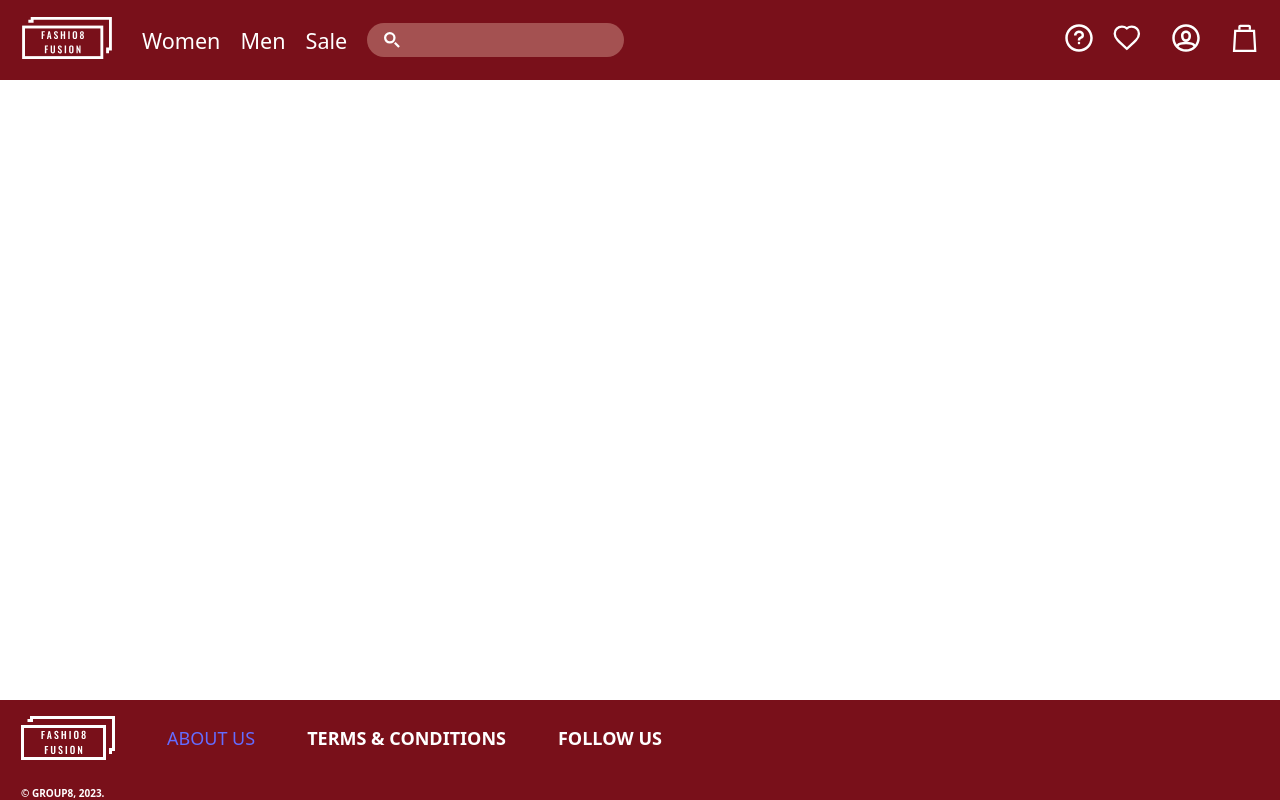
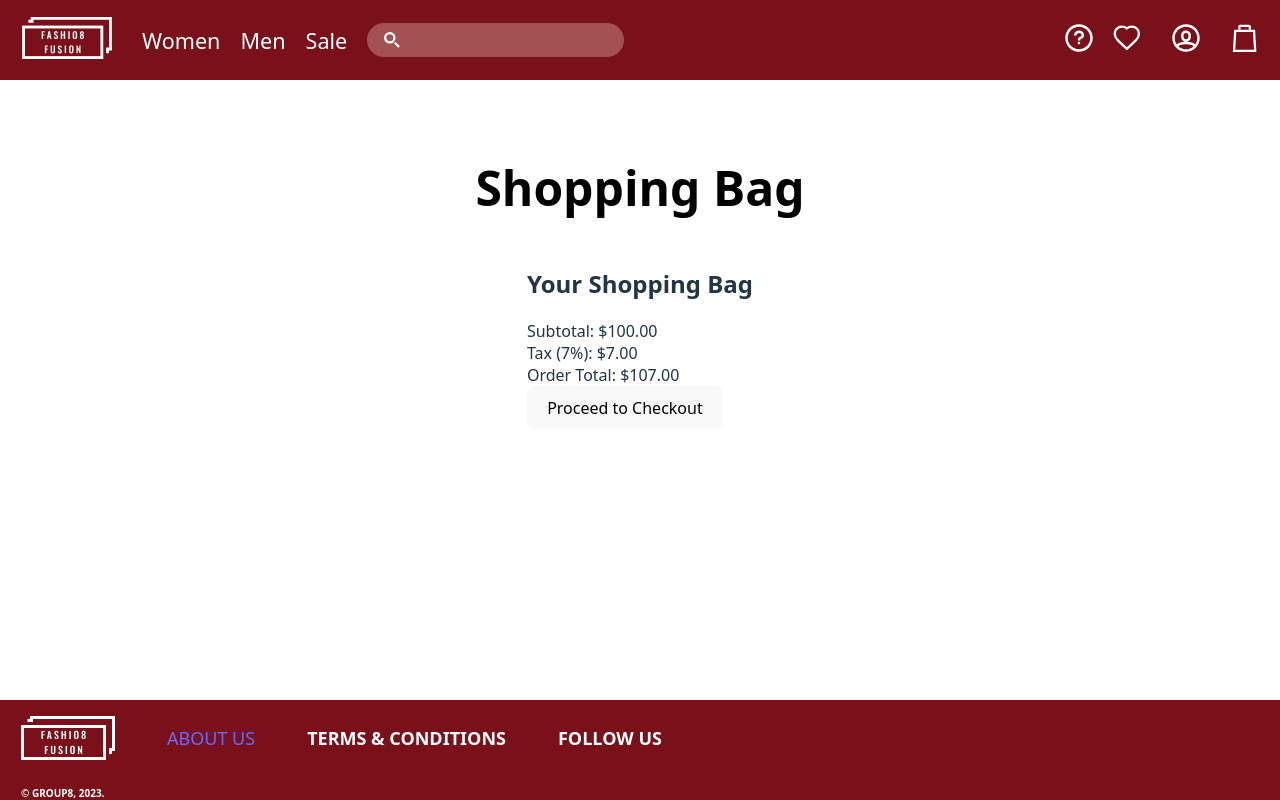
Before and after one commit to arturgola/ClothingStorePlatform, a React (Vite) app in the folder fashio8fusion/frontend/: page /shoppingbag in a window 1280 px wide. Built offline with nearby package versions, Linux system fonts and the light colour scheme; a web font is replaced by a local one.

Commit message:
feat: added shopping bag for future

```diff
--- a/fashio8fusion/frontend/src/App.jsx
+++ b/fashio8fusion/frontend/src/App.jsx
@@ -10,8 +10,9 @@ import Login from './pages/Login/Login';
 import { AuthProvider } from './hooks/AuthContext';
 // import { Women } from './pages/ProductPageWo/ProductPageWo';
 import { ProductPage } from "./pages/ProductPage/ProductPage";
-import AboutUs from "./pages/Aboutus";
+import AboutUs from "./pages/AboutUs/Aboutus";
 import ContactUs from "./pages/Contactus/ContactUS";
+import { ShoppingBag } from './pages/ShoppingBag/ShoppingBag';
 
 const App = () => {
   return (
@@ -29,6 +30,7 @@ const App = () => {
               <Route path="/Aboutus" element={<AboutUs />} />
               <Route path="/ContactUs" element={<ContactUs />} />
               <Route path="/product/:id" element={<ProductScreen />} />
+              <Route path="/shoppingbag" element={<ShoppingBag />} />
             </Routes>
           </div>
           <Footer />
--- a/fashio8fusion/frontend/src/components/DropdownShoppingBag/DropdownShoppingBag.jsx
+++ b/fashio8fusion/frontend/src/components/DropdownShoppingBag/DropdownShoppingBag.jsx
@@ -29,7 +29,7 @@ export const DropdownShoppingBag = () => {
             <button className={styles.view_shopping_btn}>
               VIEW SHOPPING BAG
             </button>
-            <button className={styles.checkout_btn}>CHECKOUT</button>
+            <Link to="/shoppingbag" className={styles.checkout_btn}>CHECKOUT</Link>
           </div>
         </div>
       </div>
--- a/fashio8fusion/frontend/src/components/DropdownShoppingBag/DropdownShoppingBag.module.css
+++ b/fashio8fusion/frontend/src/components/DropdownShoppingBag/DropdownShoppingBag.module.css
@@ -93,4 +93,7 @@
   height: 45px;
   padding: unset;
   margin: unset;
+  display: flex;
+  justify-content: center;
+  align-items: center;
 }
--- a/fashio8fusion/frontend/src/pages/ProductPage/ProductPage.module.css
+++ b/fashio8fusion/frontend/src/pages/ProductPage/ProductPage.module.css
@@ -12,6 +12,11 @@
 .product_picture_container {
     width: 751px;
     height: 951px;
+}
+
+.product_picture_container>img {
+    width: 100%;
+    height: 100%;
 }
 
 .product_description_container {
--- a/fashio8fusion/frontend/src/pages/ProductPage/ProductScreen.jsx
+++ b/fashio8fusion/frontend/src/pages/ProductPage/ProductScreen.jsx
@@ -1,5 +1,8 @@
 import { useParams } from 'react-router-dom';
 import { useEffect, useReducer } from 'react';
+import styles from './ProductPage.module.css';
+import { ProductSizeButton } from '../../components/ProductSizeButton/ProductSizeButton';
+import { QuantityCounter } from '../../components/QuantityCounter/QuantityCounter';
 
 import { REACT_APP_API_URL } from '../../utils/apiConfig';
 
@@ -48,16 +51,46 @@ const ProductScreen = () => {
   }, [id]);
 
   return (
-    <div>
+    <div className={styles.main_container}>
       {error && <div>{error}</div>}
       {loading && <div>Loading product information...</div>}
       {product && (
-        <div>
-          <h2>{product.name}</h2>
-          <img src={REACT_APP_API_URL + product.image} alt={product.name} />
-          <p>€{product.price}</p>
-          <p>{product.description}</p>
-        </div>
+        <>
+          <div className={styles.product_picture_container}>
+            <img src={REACT_APP_API_URL + product.image} alt={product.name} />
+          </div>
+          <div>
+            <div className={styles.product_description_container}>
+              <p className={styles.header_container}>{product.name}</p>
+              <p className={styles.text_container}>SELECT SIZE (Centimeters)</p>
+              <div className={styles.size_button_container_main}>
+                <ProductSizeButton>XS</ProductSizeButton>
+                <ProductSizeButton>S</ProductSizeButton>
+                <ProductSizeButton>M</ProductSizeButton>
+                <ProductSizeButton>L</ProductSizeButton>
+                <ProductSizeButton>XL</ProductSizeButton>
+              </div>
+              <div className={styles.text_price_container}>
+                <div>
+                  <p className={styles.text_container}>QUANTITY</p>
+                  <QuantityCounter />
+                </div>
+                <div>
+                  <p className={styles.text_container}>PRICE TOTAL</p>
+                  <p className={styles.price_tag}>€{product.price}</p>
+                  <p>{product.description}</p>
+                </div>
+              </div>
+              <button className={styles.add_bag_button}>
+                ADD TO BAG
+              </button>
+              <div className={styles.description_text_container}>
+                <p>FREE SHIPPING</p>
+                <p>PRODUCT CODE: {product._id}</p>
+              </div>
+            </div>
+          </div>
+        </>
       )}
     </div>
   );
--- /dev/null
+++ b/fashio8fusion/frontend/src/pages/ShoppingBag/ShoppingBag.jsx
@@ -0,0 +1,30 @@
+import React from 'react'
+import { ShoppingBagTotal } from './components/ShoppingBagTotal';
+import styles from './ShoppingBag.module.css';
+
+export const ShoppingBag = () => {
+    // Example data
+    const subtotal = 100;
+    const taxRate = 0.07; // 7% tax rate
+    const tax = subtotal * taxRate;
+    const orderTotal = subtotal + tax;
+
+    const handleProceedToCheckout = () => {
+        // Handle the checkout logic here
+        console.log('Proceeding to checkout...');
+    };
+
+    return (
+        <div className={styles.main_container}>
+            <h1>Shopping Bag</h1>
+            <div>
+                <ShoppingBagTotal
+                    subtotal={subtotal}
+                    tax={tax}
+                    orderTotal={orderTotal}
+                    onProceedToCheckout={handleProceedToCheckout}
+                />
+            </div>
+        </div>
+    );
+}
--- /dev/null
+++ b/fashio8fusion/frontend/src/pages/ShoppingBag/ShoppingBag.module.css
@@ -0,0 +1,12 @@
+.main_container {
+    display: flex;
+    flex-direction: column;
+    justify-content: center;
+    align-items: center;
+}
+
+.main_container h1 {
+    color: #000;
+    font-size: 48px;
+    padding-top: 50px;
+}
--- /dev/null
+++ b/fashio8fusion/frontend/src/pages/ShoppingBag/components/ShoppingBagTotal.jsx
@@ -0,0 +1,20 @@
+import React from 'react'
+import styles from './ShoppingBagTotal.module.css';
+
+export const ShoppingBagTotal = ({ subtotal, tax, orderTotal, onProceedToCheckout }) => {
+    return (
+        <div className="shopping-bag">
+            <h2>Your Shopping Bag</h2>
+            <div className="subtotal">
+                Subtotal: ${subtotal.toFixed(2)}
+            </div>
+            <div className="tax">
+                Tax (7%): ${tax.toFixed(2)}
+            </div>
+            <div className="order-total">
+                Order Total: ${orderTotal.toFixed(2)}
+            </div>
+            <button onClick={onProceedToCheckout}>Proceed to Checkout</button>
+        </div>
+    );
+};
--- /dev/null
+++ b/fashio8fusion/frontend/src/pages/ShoppingBag/components/ShoppingBagTotal.module.css
@@ -0,0 +1,3 @@
+.total_container {
+    display: flex;
+}
```
Also changed, not shown: fashio8fusion/frontend/src/pages/AboutUs/Aboutus.jsx (renamed from fashio8fusion/frontend/src/pages/Aboutus.jsx).
